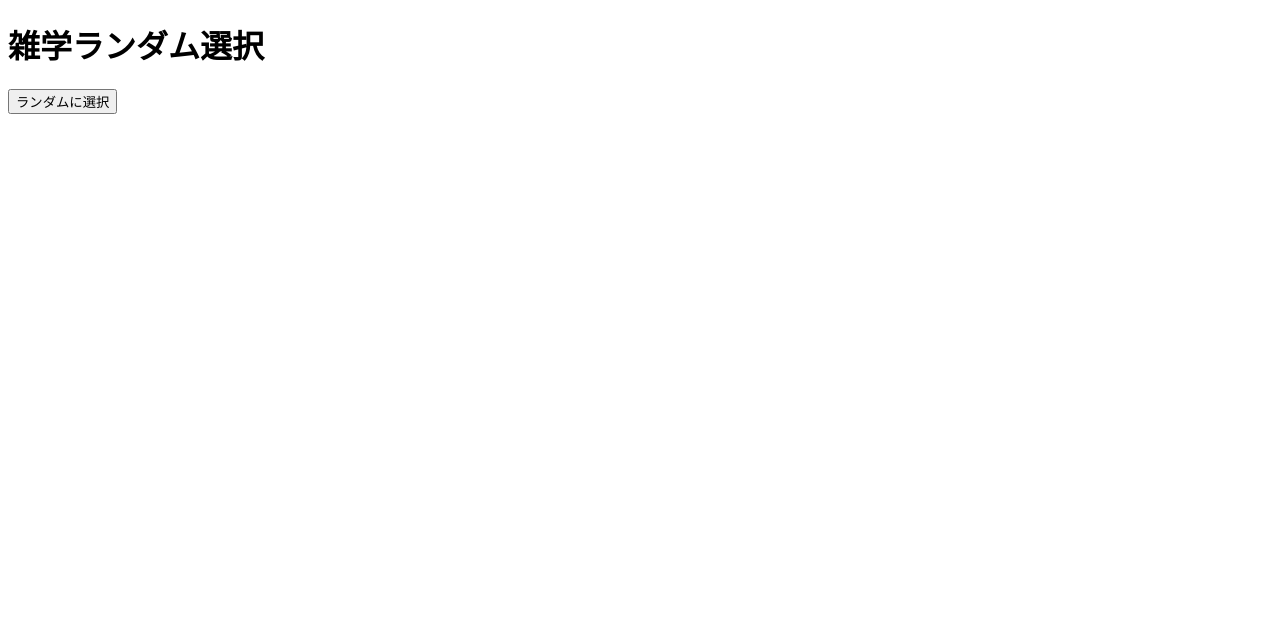
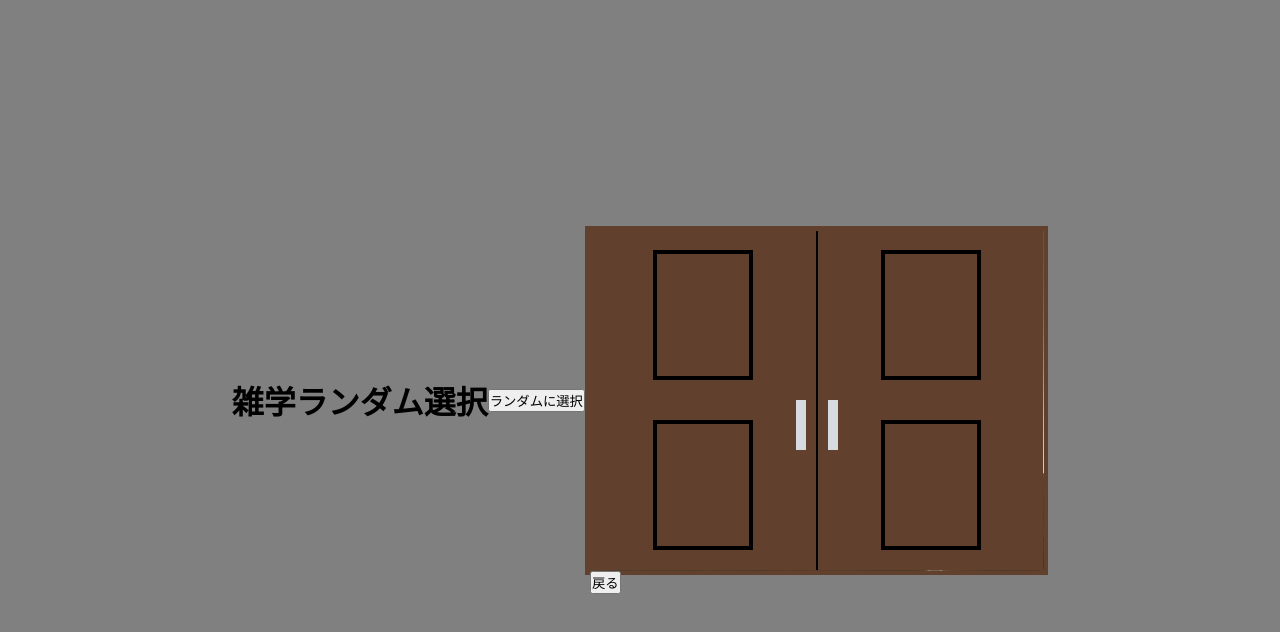
Before and after one commit to kojirow-mk2/random, a plain HTML site: page src/html/main.html in a window 1280 px wide. Drawn offline with Linux system fonts and the light colour scheme.

Commit message:
いったん
ドア（仮付けた）

```diff
--- a/src/css/main.css
+++ b/src/css/main.css
@@ -0,0 +1,97 @@
+.container {
+    width: 454px; /* 任意の横幅に設定 */
+    height: 340px;
+    overflow-wrap: break-word; /* テキストがコンテナを超えた場合に改行する */
+    background-image: url("../img/takara.jpeg");
+}
+* {
+    margin: 0;
+    padding: 0;
+    box-sizing: border-box;
+  }
+
+  body {
+    height: 100vh;
+    width: 100%;
+    background-color: gray;
+    display: flex;
+    justify-content: center;
+    align-items: center;
+  }
+
+  .wrapper {
+    height: 349px;
+    width: 463.4px;
+    border: 5px solid #61412D;
+    position: relative;
+    /* 3D */
+    perspective: 1000px;
+  }
+
+  img {
+    width: 100%;
+    height: 100%;
+    object-fit: cover;
+  }
+
+  .door {
+    background-color: #61412D;
+    height: 100%;
+    width: 50%;
+    position: absolute;
+    /* inner layout */
+    display: flex;
+    flex-direction: column;
+    justify-content: space-around;
+    align-items: center;
+  }
+
+  #left-door {
+    top: 0;
+    left: 0;
+    border-right: 1px solid black;
+    /* transition */
+    transform-origin: left;
+    transition: transform 0.5s;
+  }
+
+  #right-door {
+    top: 0;
+    right: 0;
+    border-left: 1px solid black;
+    /* transition */
+    transform-origin: right;
+    transition: transform 0.5s;
+  }
+
+  .shape {
+    border: 4px solid black;
+    width: 100px;
+    height: 130px;
+  }
+
+  .knob {
+    width: 10px;
+    height: 50px;
+    background-color: #D7DADE;
+    position: absolute;
+  }
+
+  #left-knob {
+    top: 50%;
+    right: 10px;
+  }
+
+  #right-knob {
+    top: 50%;
+    left: 10px;
+  }
+
+  /* Door swing effect */
+  .wrapper:hover #left-door{
+    transform: rotateY(-140deg);
+  }
+
+  .wrapper:hover #right-door{
+    transform: rotateY(140deg);
+  }
--- a/src/html/main.html
+++ b/src/html/main.html
@@ -7,6 +7,7 @@
     <title>雑学ランダム選択</title>
     <!-- JavaScriptファイルの読み込み -->
     <script src="../js/randomFacts.js"></script>
+    <link rel="stylesheet" href="../css/main.css">
 </head>
 <body>
     <h1>雑学ランダム選択</h1>
@@ -14,7 +15,22 @@
     <form onsubmit="onSubmitForm(event)">
         <button type="submit">ランダムに選択</button>
     </form>
-    <!-- 雑学の表示 -->
-    <div id="output"></div>
+    <div class="wrapper">
+        <!-- 雑学の表示 -->
+        <div id="output" class="container"></div>
+        <!--戻るボタン-->
+        <button onclick="goBack()">戻る</button>
+        <!--ドア-->
+        <div id="left-door" class="door">
+            <div class="shape"></div>
+            <div class="shape"></div>
+            <div id="left-knob" class="knob"></div>
+        </div>
+        <div id="right-door" class="door">
+            <div class="shape"></div>
+            <div class="shape"></div>
+            <div id="right-knob" class="knob"></div>
+        </div>
+    </div>
 </body>
 </html>
--- a/src/js/randomFacts.js
+++ b/src/js/randomFacts.js
@@ -29,3 +29,9 @@ function onSubmitForm(event) {
     event.preventDefault(); // フォームのデフォルト送信を停止
     fetchZatugaku(); // 雑学情報を読み込む
 }
+
+// 戻るボタンの処理
+function goBack() {
+    const outputElement = document.getElementById("output");
+    outputElement.innerHTML = ""; // 表示を空にすru
+}
```
Also changed, not shown: src/data/zatugaku.txt (line endings or trailing spaces), src/img/hanabatake.jpeg (added), src/img/takara.jpeg (added).
